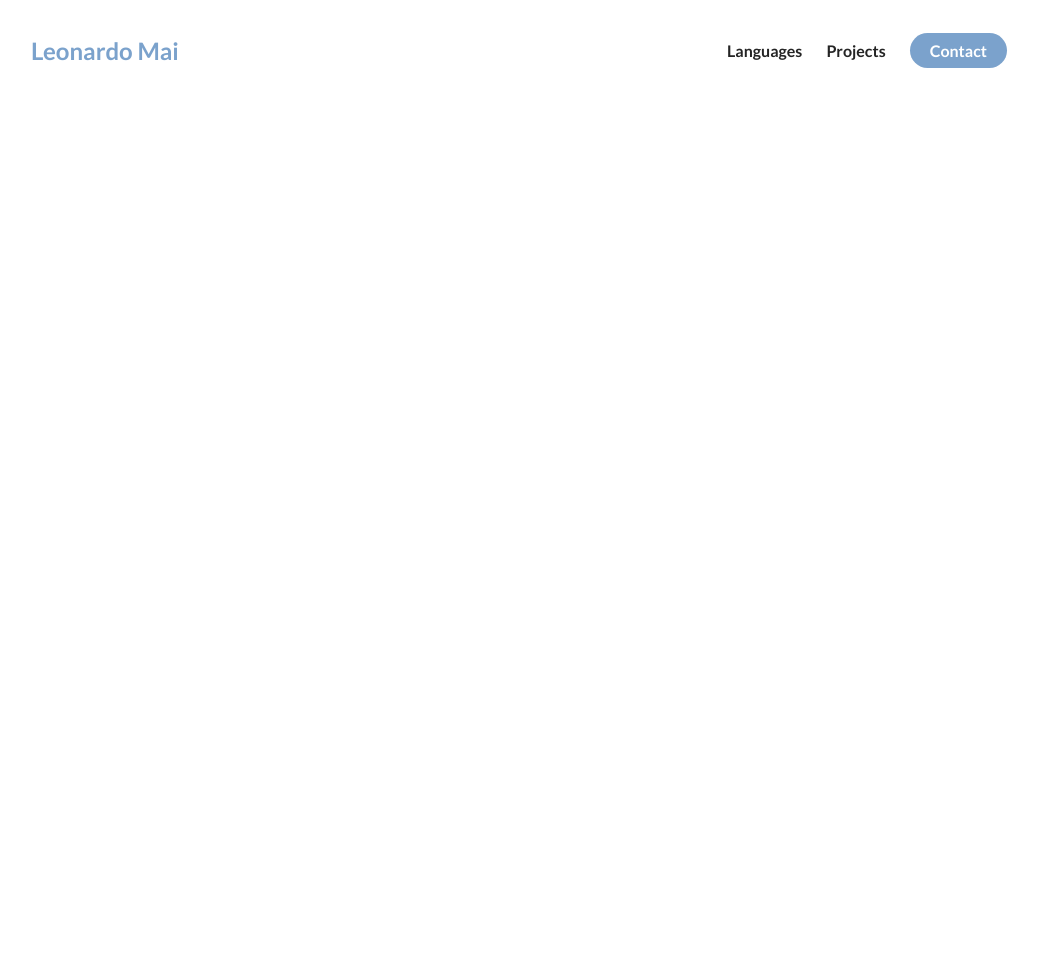
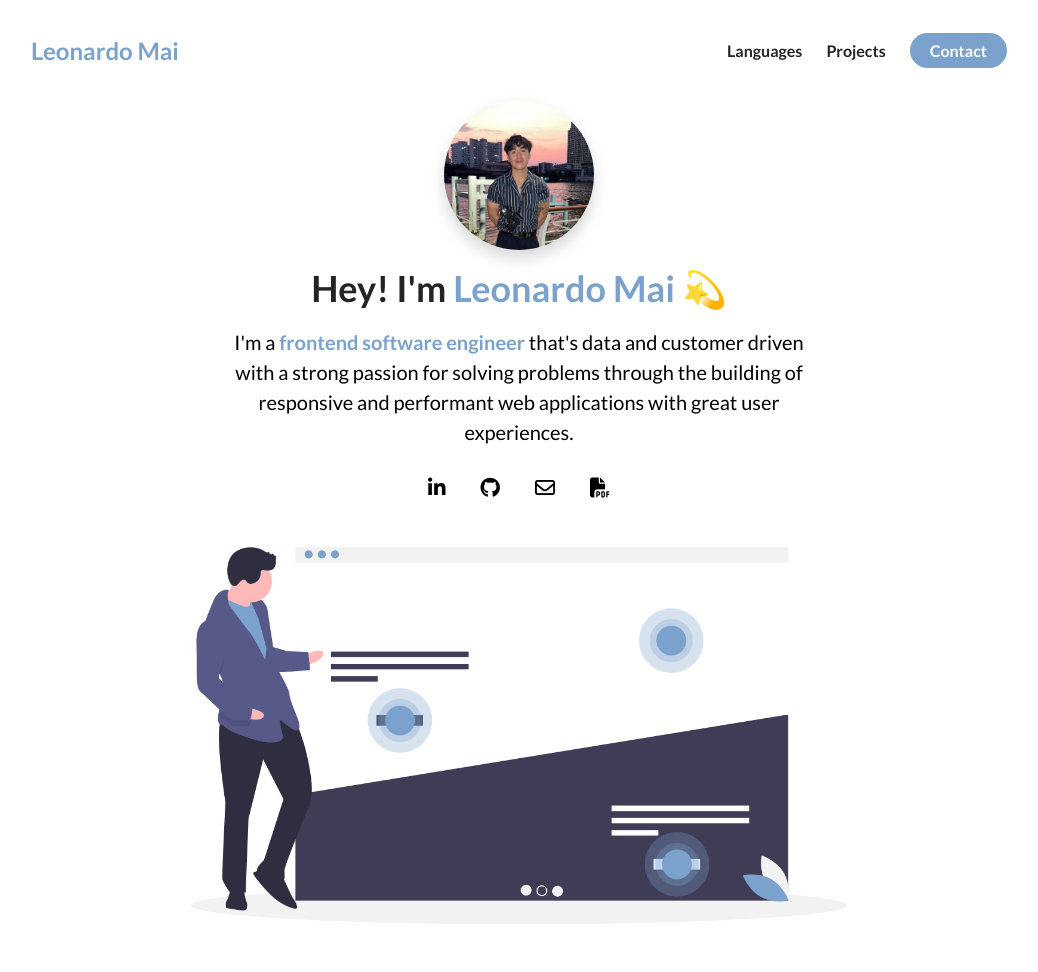
Before and after one commit to Leoomaii/eporfolio_v1, a plain HTML site: page index.html in a window 1280 px wide. Shown: the whole page, without its empty margins (121-1159 px from the left). Before the commit the page ends 800 px from the top, so only its background shows below. Drawn offline with Linux system fonts and the light colour scheme.

Commit message:
About section complete

```diff
--- a/index.html
+++ b/index.html
@@ -1,11 +1,12 @@
 <!DOCTYPE html>
 <html lang="en">
   <head>
-    <meta charset="UTF-8">
-    <meta http-equiv="X-UA-Compatible" content="IE=edge">
-    <meta name="viewport" content="width=device-width, initial-scale=1.0">
+    <meta charset="UTF-8" />
+    <meta http-equiv="X-UA-Compatible" content="IE=edge" />
+    <meta name="viewport" content="width=device-width, initial-scale=1.0" />
     <title>Leonardo Mai</title>
-    <link rel="stylesheet" href="styles.css">
+    <link rel="stylesheet" href="styles.css" />
+    <script src="https://kit.fontawesome.com/c8e4d183c2.js" crossorigin="anonymous"></script>
   </head>
   <body>
     <section id="about-me">
@@ -13,27 +14,53 @@
         <div class="personal__logo">Leonardo Mai</div>
         <ul class="nav__link--list">
           <li>
-                <a href="" class="
-                    nav__link--anchor
-                    link__hover-effect
-                    link__hover-effect--black
-                ">Languages</a>
+            <a
+              href=""
+              class="nav__link--anchor link__hover-effect link__hover-effect--black"
+              >Languages</a
+            >
           </li>
           <li>
-                <a href="" class="
-                    nav__link--anchor
-                    link__hover-effect
-                    link__hover-effect--black
-                ">Projects</a>
+            <a
+              href=""
+              class="nav__link--anchor link__hover-effect link__hover-effect--black"
+              >Projects</a
+            >
           </li>
           <li>
-                <a href="" class="
-                    nav__link--anchor
-                    nav__link--anchor-primary
-                ">Contact</a>
+            <a href="" class="nav__link--anchor nav__link--anchor-primary"
+              >Contact</a
+            >
           </li>
         </ul>
       </nav>
+      <div class="flex flex-1">
+        <div class="about-me__info row">
+          <div class="about-me__info--container">
+            <figure class="about-me__picture--mask">
+              <img src="./Assets/Leo.jpg" class="about-me__picture" alt="A picture of me!" />
+            </figure>
+            <h1 class="about-me__info--title">
+              Hey! I'm <span class="text--purple">Leonardo Mai</span> 💫
+            </h1>
+            <p class="about-me__info--para">
+              I'm a <strong class="text--purple">frontend software engineer</strong> that's data and customer driven
+              with a strong passion for solving problems through the building of
+              responsive and performant web applications with great user
+              experiences.
+            </p>
+            <div class="about-me__links">
+                <a href="" class="about-me__link"><i class="fab fa-linkedin-in"></i></a>
+                <a href="" class="about-me__link"><i class="fab fa-github"></i></a>
+                <a href="" class="about-me__link"><i class="far fa-envelope"></i></a>
+                <a href="" class="about-me__link"><i class="fas fa-file-pdf"></i></i></a>
+            </div>
+          </div>
+          <figure class="about-me__img--container">
+            <img src="./Assets/undraw_heatmap_uyye.png" class="about-me__img" alt="cartoon image">
+          </figure>
+        </div>
+      </div>
     </section>
   </body>
 </html>
--- a/styles.css
+++ b/styles.css
@@ -18,13 +18,30 @@ span {
   text-align: center;
   line-height: 1.25;
 }
-
+h1{
+    font-size: 36px;
+}
 p {
   line-height: 1.5;
   font-size: 16px;
 }
 li {
   list-style: none;
+}
+.flex-1{
+    flex: 1;
+}
+.flex{
+    display: flex;
+}
+
+.row{
+    width: 100%;
+    max-width: 800px;
+    margin: 0 auto;
+}
+.text--purple{
+    color: #7BA2cc;
 }
 /*NAVIGATION BAR */
 
@@ -67,3 +84,63 @@ nav {
     margin: 0 12px;
     font-weight: bold;
 }
+
+
+/*ABOUT ME*/
+#about-me{
+    min-height: 100vh;
+    display: flex;
+    flex-direction: column;
+}
+.about-me__info{
+    display: flex;
+    flex-direction: column;
+}
+
+.about-me__info--container{
+    display: flex;
+    flex-direction: column;
+    justify-content: center;
+    align-items: center;
+    max-width: 600px;
+    margin: 0 auto;
+    text-align: center;
+}
+
+.about-me__picture--mask{
+    width: 150px;
+    height: 150px;
+    border-radius: 50%;
+    overflow: hidden;
+    box-shadow: 0 8px 16px rgba(0, 0 , 0, 0.16);
+    margin-bottom: 16px;
+}
+.about-me__picture{
+    width: 100%;
+
+    /* improving my own picutre */
+    transform: scale(1.5);
+    padding-top: 8px;
+}
+.about-me__info--para{
+    font-size: 20px;
+    margin-bottom: 28px;
+}
+.about-me__info--title{
+    margin-bottom: 16px;
+}
+
+.about-me__link{
+    font-size: 20px;
+    color: black;
+    text-decoration: none;
+    padding: 0 16px;
+}
+.about-me__img--container{
+    flex: 1;
+    display: flex;
+    align-items: center;
+}
+.about-me__img{
+    width: 100%;
+}
```
Also changed, not shown: Assets/Leo.jpg (added), Assets/chat.png (added), Assets/dashboard.png (added), Assets/logo.svg (added), Assets/loopit.png (added), Assets/undraw_heatmap_uyye.png (added), Assets/undraw_websites.svg (added), 1 other file. Lines whose indentation alone changed are shown as unchanged.
